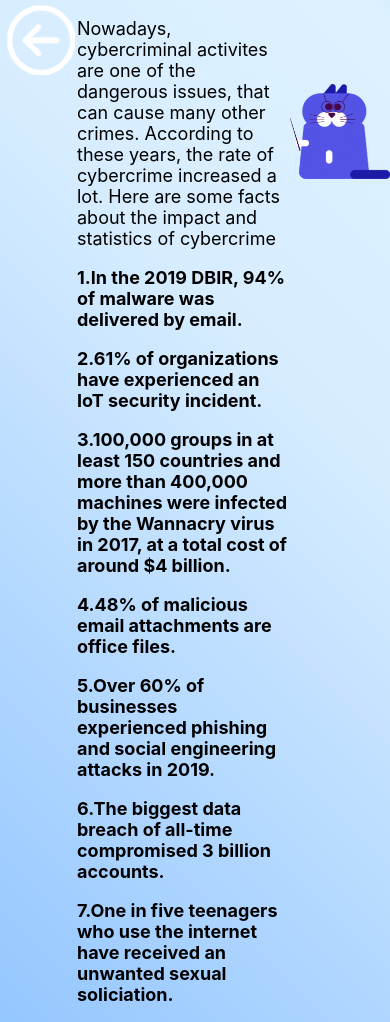
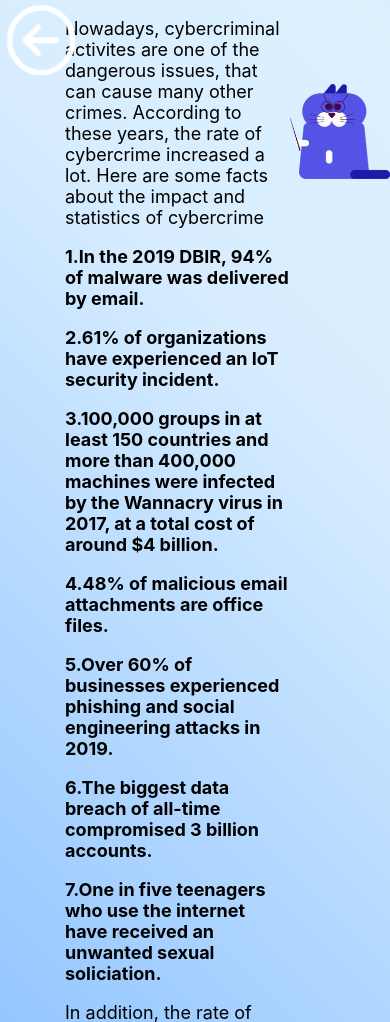
Before and after one commit to ctrlr-official/CtrlR, a React app: page /statistics in a window 390 px wide. Shown: the top 1022 px of the page. Built offline with nearby package versions, Linux system fonts and the light colour scheme.

Commit message:
Update Statistics.css

```diff
--- a/src/Components/Statistics/Statistics.css
+++ b/src/Components/Statistics/Statistics.css
@@ -13,6 +13,9 @@
 @media all and (max-width:550px){
     .newbtn img{
         width: 50px;
+    }
+    .paragraph{
+        margin-left:65px;
     }
 }
 .p{
```
